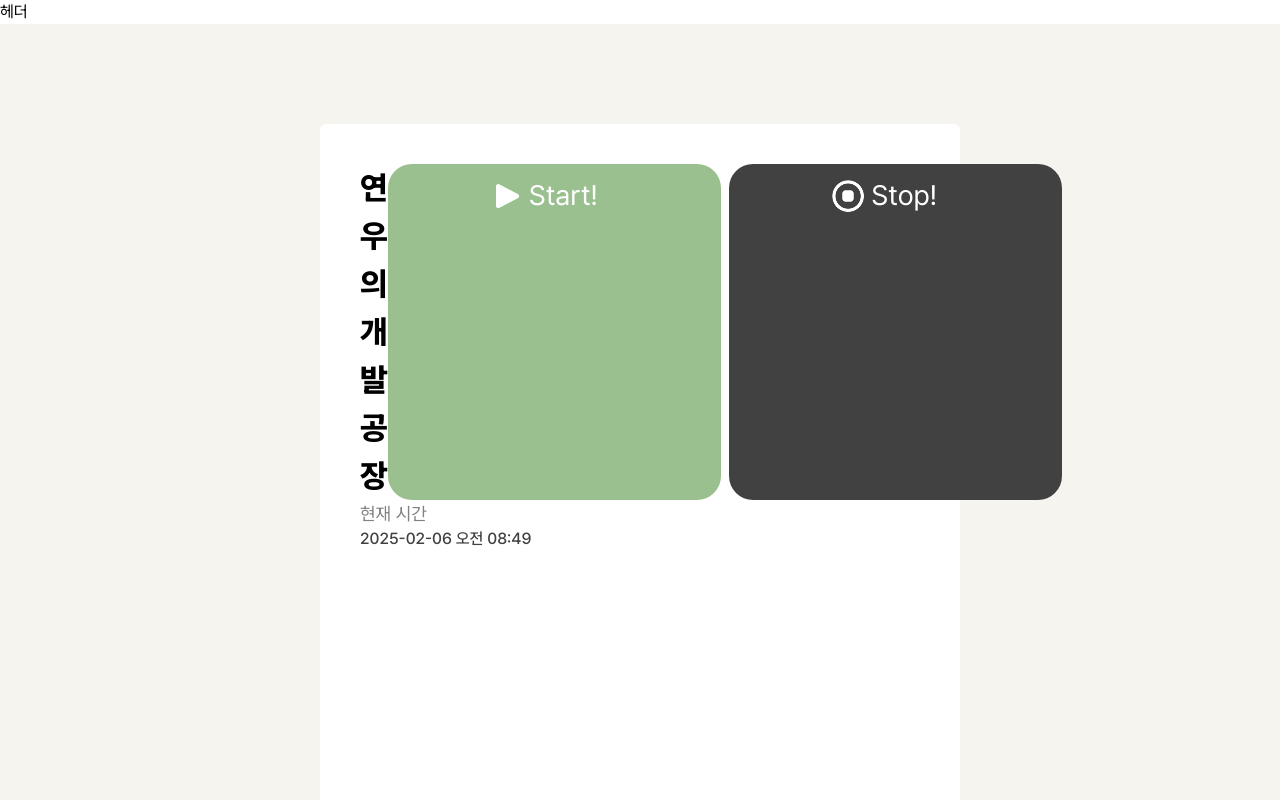
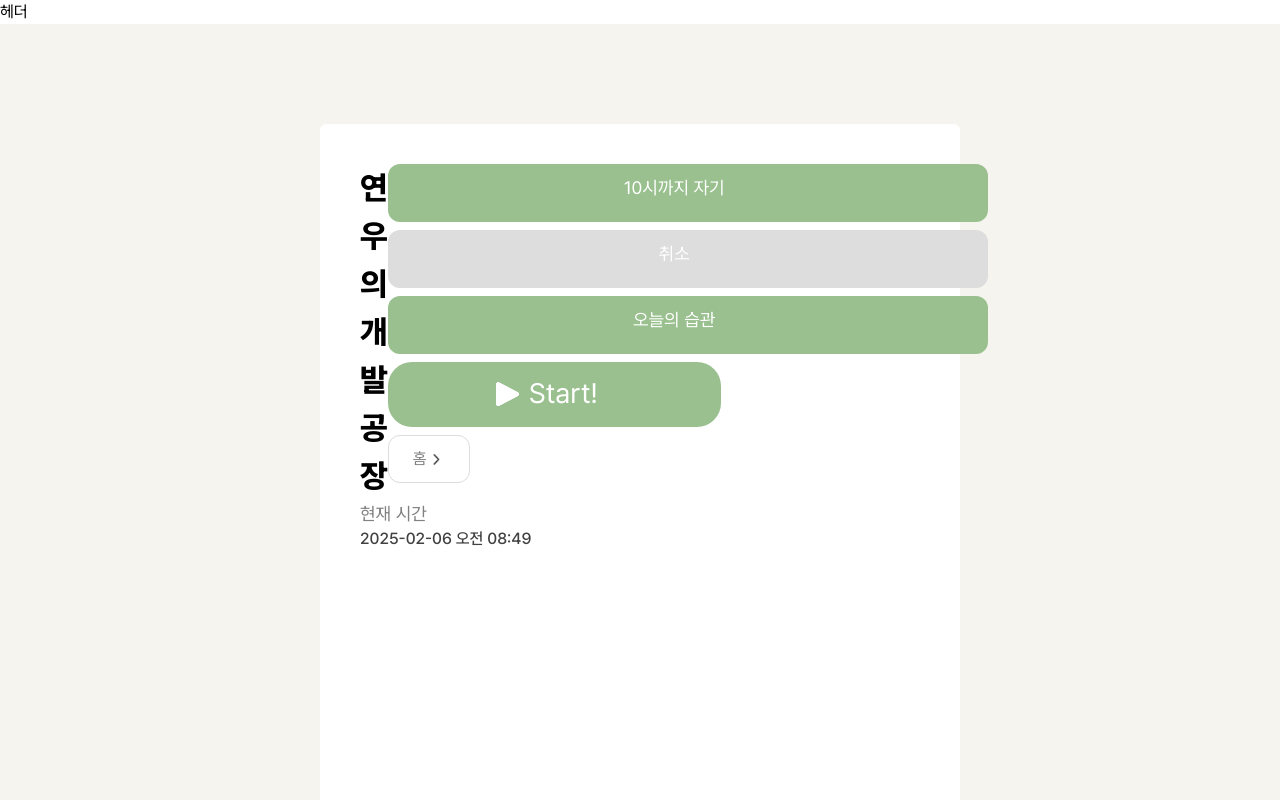
Before and after one commit to CodeitFS5th/5th_StudyForest_team3_FE, a Next.js app: page / in a window 1280 px wide. Shown: the top 800 px of the page. Built offline with nearby package versions, Linux system fonts and the light colour scheme.

Commit message:
feat: type → HTML buttontype변경

```diff
--- a/src/shared/components/button/ButtonLink.tsx
+++ b/src/shared/components/button/ButtonLink.tsx
@@ -1,13 +1,15 @@
 import { ButtonLink } from "./core/hooks/LinkHooks";
+import { Category } from "./core/hooks/LinkHooks";
 
-export function ButtonLinkHome({
-  path,
-  pathName,
-}: {
+interface ButtonProps {
   path: string;
   pathName: string;
-}) {
-  return <ButtonLink type="home" path={path} pathName={pathName} />;
+}
+
+export function ButtonLinkHome({ path, pathName }: ButtonProps) {
+  return (
+    <ButtonLink category={Category.Home} path={path} pathName={pathName} />
+  );
 }
 
 export function ButtonLinkToday({
@@ -17,7 +19,9 @@ export function ButtonLinkToday({
   path: string;
   pathName: string;
 }) {
-  return <ButtonLink type="today" path={path} pathName={pathName} />;
+  return (
+    <ButtonLink category={Category.Today} path={path} pathName={pathName} />
+  );
 }
 
 //사용 예시
--- a/src/shared/components/button/ButtonRectangle.tsx
+++ b/src/shared/components/button/ButtonRectangle.tsx
@@ -1,51 +1,52 @@
 import { ButtonRectangle } from "./core/hooks/RectangleHooks";
+import { Category } from "./core/hooks/RectangleHooks";
 
-export function ButtonCheck({
-  label,
-  path,
-  onClick,
-}: {
+interface BaseButtonProps {
   label: string;
-  path?: string;
-  onClick: () => void;
-}) {
-  return <ButtonRectangle type="check" label={label} onClick={onClick} />;
+  onClick?: () => void;
 }
 
-export function ButtonMake({
-  label,
-  path,
-  onClick,
-}: {
-  label: string;
-  path?: string;
-  onClick: () => void;
-}) {
-  return <ButtonRectangle type="make" label={label} onClick={onClick} />;
+interface ButtonProps extends BaseButtonProps {
+  type: "button" | "submit" | "reset";
 }
 
-export function ButtonMove({
-  label,
-  path,
-  onClick,
-}: {
-  label: string;
-  path: string;
-  onClick: () => void;
-}) {
+export function ButtonCheck({ type, label, onClick }: ButtonProps) {
   return (
-    <ButtonRectangle type="move" label={label} path={path} onClick={onClick} />
+    <ButtonRectangle
+      type={type}
+      category={Category.Check}
+      label={label}
+      onClick={onClick}
+    />
   );
 }
 
-export function ButtonCancel({
-  label,
-  path,
-  onClick,
-}: {
-  label: string;
-  path?: string;
-  onClick: () => void;
-}) {
-  return <ButtonRectangle type="cancel" label={label} onClick={onClick} />;
+export function ButtonMake({ type, label, onClick }: ButtonProps) {
+  return (
+    <ButtonRectangle
+      type={type}
+      category={Category.Make}
+      label={label}
+      onClick={onClick}
+    />
+  );
 }
+
+interface ButtonMovePros extends BaseButtonProps {
+  path: string;
+}
+
+export function ButtonMove({ path, label }: ButtonMovePros) {
+  return <ButtonRectangle category={Category.Move} label={label} path={path} />;
+}
+
+export function ButtonCancel({ type, label, onClick }: ButtonProps) {
+  return (
+    <ButtonRectangle
+      type={type}
+      category={Category.Cancel}
+      label={label}
+      onClick={onClick}
+    />
+  );
+}
--- a/src/shared/components/button/ButtonRound.tsx
+++ b/src/shared/components/button/ButtonRound.tsx
@@ -1,21 +1,30 @@
 import { ButtonRound } from "./core/hooks/RoundHooks";
+import { Category } from "./core/hooks/RoundHooks";
 
-export function ButtonStart({
-  disabled,
-  onClick,
-}: {
+interface ButtonProps {
+  type: "button" | "submit" | "reset";
   disabled?: boolean;
-  onClick: () => void;
-}) {
-  return <ButtonRound type="start" disabled={disabled} onClick={onClick} />;
+  onClick?: () => void;
 }
 
-export function ButtonStop({
-  disabled,
-  onClick,
-}: {
-  disabled?: boolean;
-  onClick: () => void;
-}) {
-  return <ButtonRound type="stop" disabled={disabled} onClick={onClick} />;
+export function ButtonStart({ type, disabled, onClick }: ButtonProps) {
+  return (
+    <ButtonRound
+      type={type}
+      category={Category.Start}
+      disabled={disabled}
+      onClick={onClick}
+    />
+  );
 }
+
+export function ButtonStop({ type, disabled, onClick }: ButtonProps) {
+  return (
+    <ButtonRound
+      type={type}
+      category={Category.Stop}
+      disabled={disabled}
+      onClick={onClick}
+    />
+  );
+}
--- a/src/shared/components/button/core/hooks/CircleHooks.tsx
+++ b/src/shared/components/button/core/hooks/CircleHooks.tsx
@@ -1,35 +1,36 @@
 import Image from "next/image";
-import Pause from "../../../../../assets/images/icon/ic_pause.png";
-import ReStart from "../../../../../assets/images/icon/ic_restart.png";
+import PauseIcon from "../../../../../assets/images/icon/ic_pause.png";
+import ReStartIcon from "../../../../../assets/images/icon/ic_restart.png";
+
+export enum Category {
+  Pause = "pause",
+  Restart = "restart",
+}
 
 interface ButtonProps {
-  type: "pause" | "restart";
+  type: "button" | "submit" | "reset";
+  category: Category;
   disabled?: boolean;
   onClick?: () => void;
 }
 
-export function ButtonCircle({ type, disabled = false, onClick }: ButtonProps) {
+export function ButtonCircle({
+  type,
+  category,
+  disabled = false,
+  onClick,
+}: ButtonProps) {
   let bgColor: string;
   let shadowColor: string;
-  let imageSrc: any;
-
-  switch (type) {
-    case "pause":
-      imageSrc = Pause;
-      break;
-    case "restart":
-      imageSrc = ReStart;
-      break;
-  }
 
   bgColor = disabled
     ? "bg-custom-color-black-300"
-    : type === "pause"
+    : category === Category.Pause
     ? "bg-custom-color-text-green"
     : "bg-custom-color-brand";
   shadowColor = disabled
     ? "drop-shadow-[0_3px_bg-custom-color-black-400]"
-    : type === "pause"
+    : category === Category.Pause
     ? "drop-shadow-[0_3px_bg-custom-color-brand]"
     : "drop-shadow-[0_3px_bg-custom-color-text-green]";
   return (
@@ -38,10 +39,11 @@ export function ButtonCircle({ type, disabled = false, onClick }: ButtonProps) {
       className={`flex justify-center w-[64px] p-[13.4px] rounded-full ${bgColor} ${shadowColor}  max-sm:w-[48px] max-sm:p-[11px]`}
       onClick={disabled ? undefined : onClick}
       disabled={disabled}
+      type={type}
     >
       <Image
-        src={imageSrc}
-        alt={type === "pause" ? "정지 버튼" : "재시작 버튼"}
+        src={category === Category.Pause ? PauseIcon : ReStartIcon}
+        alt={category === Category.Pause ? "정지 버튼" : "재시작 버튼"}
       />
     </button>
   );
--- a/src/shared/components/button/core/hooks/LinkHooks.tsx
+++ b/src/shared/components/button/core/hooks/LinkHooks.tsx
@@ -2,18 +2,23 @@ import Link from "next/link";
 import Image from "next/image";
 import Arrow from "../../../../../assets/images/icon/ic_arrow_right.png";
 
+export enum Category {
+  Today = "today",
+  Home = "home",
+}
+
 interface ButtonProps {
-  type: "today" | "home";
+  category: Category;
   path: string;
   pathName: string;
 }
 
-export function ButtonLink({ type, path, pathName }: ButtonProps) {
+export function ButtonLink({ category, path, pathName }: ButtonProps) {
   let width: string;
   let mediaWidth: string;
 
-  width = type === "today" ? "w-[144px]" : "w-[82px]";
-  mediaWidth = type === "today" ? "w-[120px]" : "w-[58px]";
+  width = category === Category.Today ? "w-[144px]" : "w-[82px]";
+  mediaWidth = category === Category.Today ? "w-[120px]" : "w-[58px]";
 
   return (
     //모바일 w-58 h-40
--- a/src/shared/components/button/core/hooks/RectangleHooks.tsx
+++ b/src/shared/components/button/core/hooks/RectangleHooks.tsx
@@ -1,35 +1,54 @@
 import Link from "next/link";
 
+export enum Category {
+  Check = "check",
+  Make = "make",
+  Move = "move",
+  Cancel = "cancel",
+}
+
 interface ButtonProps {
-  type: "check" | "make" | "move" | "cancel";
+  type?: "button" | "submit" | "reset";
+  category: Category;
   label: string;
   path?: string;
   onClick?: () => void;
 }
 
-export function ButtonRectangle({ type, label, path, onClick }: ButtonProps) {
+export function ButtonRectangle({
+  type,
+  category,
+  label,
+  path,
+  onClick,
+}: ButtonProps) {
   let bgColor: string;
   let shadowColor: string;
 
   bgColor =
-    type === "cancel" ? "bg-custom-color-black-200" : "bg-custom-color-brand";
+    category === Category.Cancel
+      ? "bg-custom-color-black-200"
+      : "bg-custom-color-brand";
   shadowColor =
-    type === "cancel"
+    category === Category.Cancel
       ? "drop-shadow-[0_3px_bg-custom-color-black-300]"
       : "drop-shadow-[0_3px_bg-custom-color-text-green]";
 
-  if (type === "move") {
-    <Link
-      href={`'/${path}'`}
-      className={`flex justify-center w-[600px] h-[58px] pt-[10px] pb-[10px] pl-[78px] pr-[105px] rounded-xl ${bgColor} ${shadowColor} max-sm:w-[48px] max-sm:p-[11px]`}
-    >
-      <p className="text-[18px] text-white">{label}</p>
-    </Link>;
+  if (category === Category.Move) {
+    return (
+      <Link
+        href={`"/${path}"`}
+        className={`flex justify-center w-[600px] h-[58px] pt-[10px] pb-[10px] pl-[78px] pr-[105px] rounded-xl ${bgColor} ${shadowColor} max-sm:w-[48px] max-sm:p-[11px]`}
+      >
+        <p className="text-[18px] text-white">{label}</p>
+      </Link>
+    );
   } else {
     return (
       <button
         className={`flex justify-center w-[600px] h-[58px] pt-[10px] pb-[10px] pl-[78px] pr-[105px] rounded-xl ${bgColor} ${shadowColor}  max-sm:w-[48px] max-sm:p-[11px]`}
         onClick={onClick}
+        type={type}
       >
         <p className="text-[18px] text-white ">{label}</p>
       </button>
--- a/src/shared/components/button/core/hooks/RoundHooks.tsx
+++ b/src/shared/components/button/core/hooks/RoundHooks.tsx
@@ -1,26 +1,27 @@
 import Image from "next/image";
-import Start from "../../../../../assets/images/icon/ic_play.png";
-import Stop from "../../../../../assets/images/icon/ic_stop.png";
+import StartIcon from "../../../../../assets/images/icon/ic_play.png";
+import StopIcon from "../../../../../assets/images/icon/ic_stop.png";
+
+export enum Category {
+  Start = "start",
+  Stop = "stop",
+}
 
 interface ButtonProps {
-  type: "start" | "stop";
+  type: "button" | "submit" | "reset";
+  category: Category;
   disabled?: boolean;
   onClick?: () => void;
 }
 
-export function ButtonRound({ type, disabled = false, onClick }: ButtonProps) {
+export function ButtonRound({
+  type,
+  category,
+  disabled = false,
+  onClick,
+}: ButtonProps) {
   let bgColor: string;
   let shadowColor: string;
-  let imageSrc: any;
-
-  switch (type) {
-    case "start":
-      imageSrc = Start;
-      break;
-    case "stop":
-      imageSrc = Stop;
-      break;
-  }
 
   bgColor = disabled ? "bg-custom-color-black-400" : "bg-custom-color-brand";
   shadowColor = disabled
@@ -35,16 +36,17 @@ export function ButtonRound({ type, disabled = false, onClick }: ButtonProps) {
       className={`flex justify-center w-[333px] pt-[10px] pb-[10px] pl-[78px] pr-[105px] rounded-3xl ${bgColor} ${shadowColor}  max-sm:w-[48px] max-sm:p-[11px]`}
       onClick={disabled ? undefined : onClick}
       disabled={disabled}
+      type={type}
     >
       <Image
-        src={imageSrc}
-        alt={type === "start" ? "시작 버튼" : "정지 버튼"}
+        src={category === Category.Start ? StartIcon : StopIcon}
+        alt={category === Category.Start ? "시작 버튼" : "정지 버튼"}
         width={45}
         height={11}
         className="object-contain"
       />
       <p className="text-[28px] text-white ">
-        {type === "start" ? "Start" : "Stop"}!
+        {category === Category.Start ? "Start" : "Stop"}!
       </p>
     </button>
   );
--- a/src/views/HabitPage/components/HabitMain.tsx
+++ b/src/views/HabitPage/components/HabitMain.tsx
@@ -1,9 +1,12 @@
 "use client";
 
+import { ButtonLinkHome } from "@/shared/components/button/ButtonLink";
 import {
-  ButtonStart,
-  ButtonStop,
-} from "@/shared/components/button/ButtonRound";
+  ButtonCancel,
+  ButtonCheck,
+  ButtonMove,
+} from "@/shared/components/button/ButtonRectangle";
+import { ButtonStart } from "@/shared/components/button/ButtonRound";
 import formatDateTime from "@/shared/hooks/Time";
 import { useState, useEffect } from "react";
 
@@ -39,9 +42,20 @@ export default function HabitMain() {
             <h1 className="text-[32px] font-extrabold">
               연우의 개발공장{/* 스터니 네임 들어와야함 */}
             </h1>
-            <div className="flex gap-2">
-              <ButtonStart disabled={isPaused} onClick={handleStart} />
-              <ButtonStop disabled={!isPaused} onClick={handleStop} />
+            <div className="flex flex-col gap-2">
+              <ButtonCheck
+                type="button"
+                label="10시까지 자기"
+                onClick={handleStop}
+              />
+              <ButtonCancel type="button" label="취소" onClick={handleStop} />
+              <ButtonMove label="오늘의 습관" path="habit" />
+              <ButtonStart
+                type="button"
+                disabled={isPaused}
+                onClick={handleStart}
+              />
+              <ButtonLinkHome path="/" pathName="홈" />
             </div>
           </div>
           <div>
```
Also changed, not shown: src/shared/components/button/ButtonCircle.tsx (+25 -16 lines).
